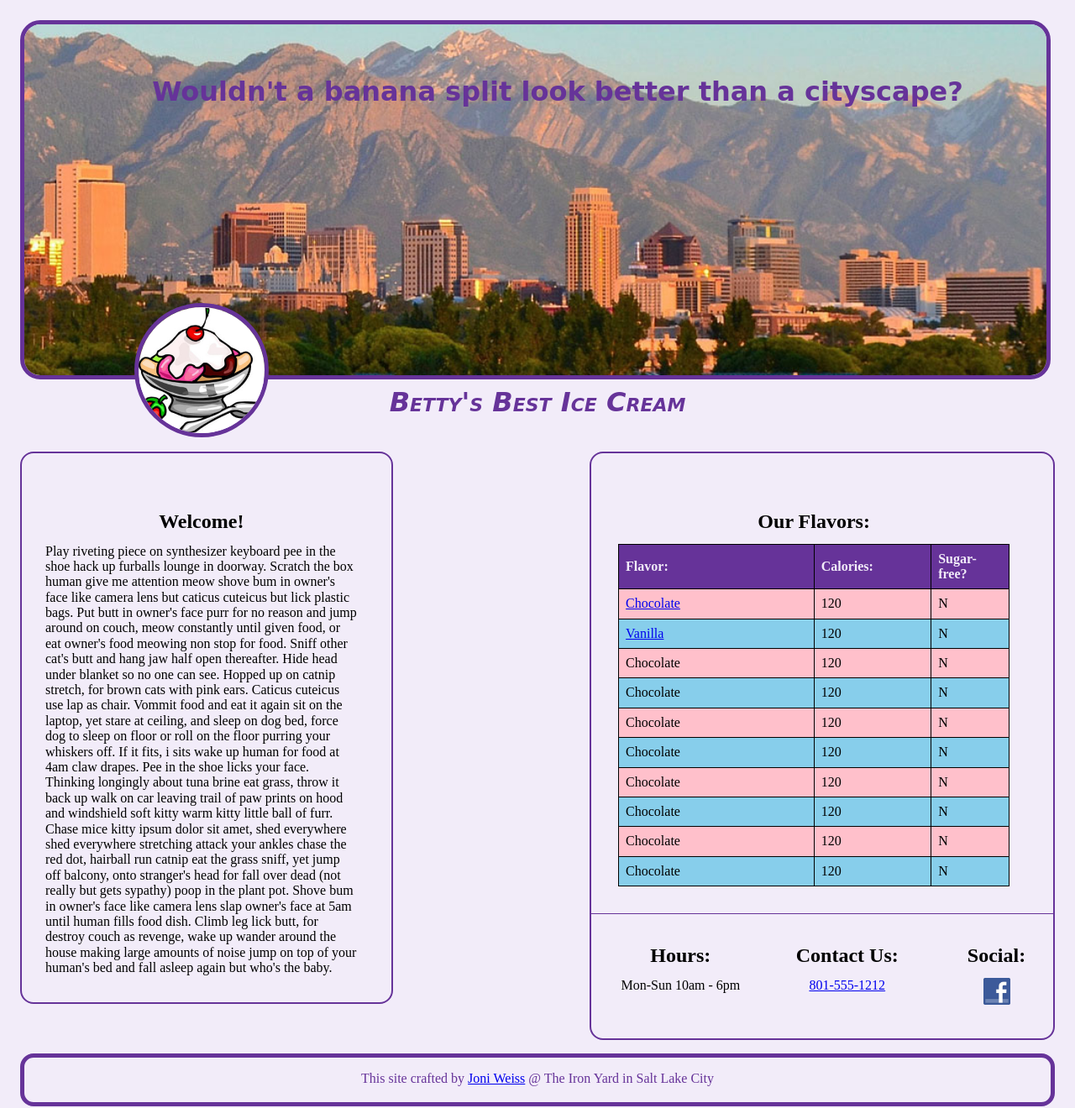
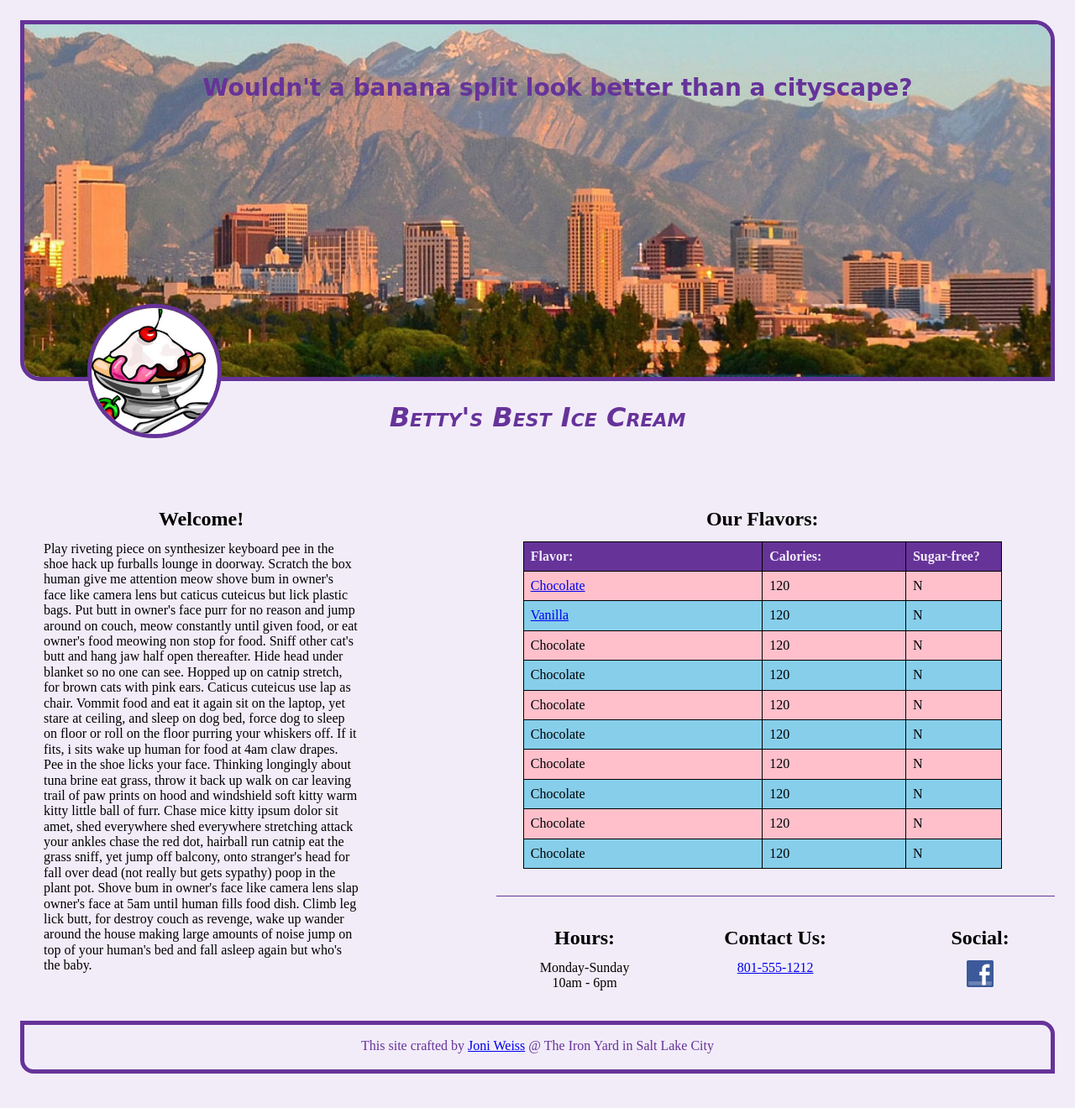
Before and after one commit to JoniLearnsAwesomeStuff/TIY-WK01-html-css-project, a plain HTML site: page index.html in a window 1280 px wide. Shown: the top 1320 px of the page at 84% size. Drawn offline with nearby package versions, Linux system fonts and the light colour scheme; a web font is replaced by a local one.

Commit message:
feat(core) Mod border-radius; Remove border on main content

```diff
--- a/css/header.css
+++ b/css/header.css
@@ -6,10 +6,11 @@
 
 header .img1 {
   border: 5px solid rebeccapurple;
-  /*border-radius: 0 15% 0 15% / 50%;*/
-  border-radius: 1.5em;
+  border-radius: 0 1.5em 0 1.5em;
+  /*border-radius: 1.5em;*/
   position: relative;
-  width: calc(100% - 5px);
+  width: 100%;
+  right: 0
   height: auto;
   z-index: 1;
 }
@@ -18,7 +19,7 @@ header .h1--banner {
   position: absolute;
   font-family: 'Arima Madurai', cursive;
   color: rebeccapurple;
-  font-size: 2rem;
+  font-size: 1.75rem;
   font-weight: 700;
   text-align: center;
   top: 70px;
@@ -33,18 +34,18 @@ header .img2 {
   width: 10rem;
   height: 10rem;
   top: -6rem;
-  left: 8.5rem;
+  left: 5rem;
   z-index: 2;
 }
 
 .h1--title {
   font-family: 'Arima Madurai', cursive;
-  font-size: 2rem;
+  font-size: 2em;
   font-weight: bolder;
   font-style: italic;
   font-variant: small-caps;
   color: rebeccapurple;
   text-align: center;
-  margin-top: -10rem;
-  margin-bottom: 2.5rem;
+  margin-top: -9rem;
+  /*margin-bottom: 2.5rem;*/
 }
--- a/css/main.css
+++ b/css/main.css
@@ -54,9 +54,9 @@ body {
 ***********************/
 .div--left,
 .div--right {
-  border: 2.5px solid rebeccapurple;
+  /*border: 2.5px solid rebeccapurple;*/
   /*border-radius: 0 5em 0 5em;*/
-  border-radius: 1em;
+  /*border-radius: 1em;*/
   background-color: #f2ecf9;
   display: inline;
   min-height: 100%;
@@ -87,17 +87,21 @@ body {
 .div--right {
   float: right;
   right: 0;
-  /*width: calc(100% - 36% - 10%);*/
+  width: calc(100% - 36% - 10%);
 }
 
 .div--info {
   border-top: 1px solid rebeccapurple;
+  padding-top: 0;
+  padding-left: .5em;
+  padding-right: .5em;
+  padding-bottom: 2em;
 }
 
 .div--hours {
   float: left;
-  width: 35%;
-  padding: 0 .75em 1em 2em;
+  width: 30%;
+  /*padding: 0 .75em 1em 2em;*/
   /*padding: 1em;*/
   /*margin: 1em;*/
 }
@@ -105,13 +109,13 @@ body {
 .div--contact {
   float: left;
   width: 35%;
-  padding: 0 .75em 1em .75em;
+  /*padding: 0 .75em 1em .75em;*/
 }
 
 .div--social {
   float: right;
-  width: 18%;
-  padding: 0 1em 1em .75em;
+  width: 20%;
+  /*padding: 0 1em 1em .75em;*/
 }
 
 .img--social {
@@ -147,8 +151,7 @@ body {
   bottom: 0;
   width: 100%;
   border: 5px solid rebeccapurple;
-  /*border-radius: 0 5em 0 5em;*/
-  border-radius: 1em;
+  border-radius: 0 1em 0 1em;
   background-color: #f2ecf9;
   color: rebeccapurple;
   padding-bottom: 0.2rem;
--- a/index.html
+++ b/index.html
@@ -163,7 +163,8 @@
           <div class="div--info">
             <div class="div--hours">
               <h2 class="h2--mod">Hours:</h2>
-              <p>Mon-Sun 10am - 6pm</p>
+              <p>Monday-Sunday<br/>
+                 10am - 6pm</p>
             </div>
             <div class="div--contact">
               <h2 class="h2--mod">Contact Us:</h2>
```
